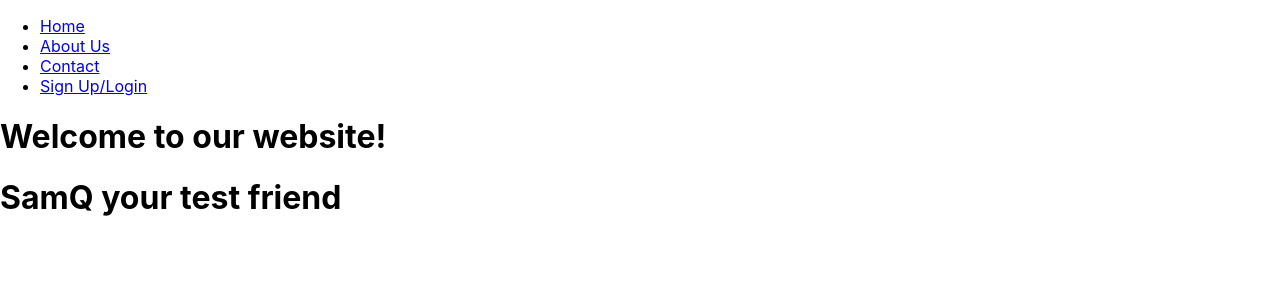
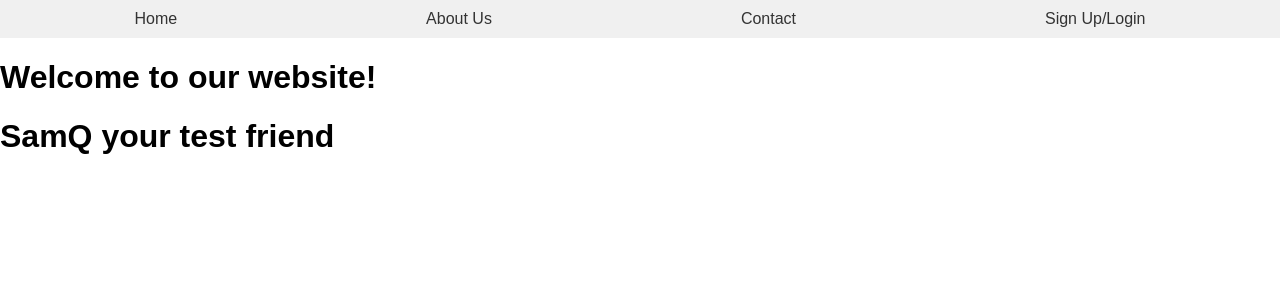
Before and after one commit to Arman-Fathabadi/moonhack, a React (Create React App) app: page / in a window 1280 px wide. Shown: the top 300 px of the page. Built offline with nearby package versions, Linux system fonts and the light colour scheme.

Commit message:
first styling push

```diff
--- a/src/App.jsx
+++ b/src/App.jsx
@@ -5,6 +5,7 @@ import AboutUs from "./pages/AboutUs";
 import Contact from "./pages/Contact";
 import SignUpLogin from "./pages/SignUpLogin";
 import Navigation from "./components/Navigation"; // Import Navigation
+import "./styles/styles.css";
 
 function App() {
   return (
--- a/src/pages/AboutUs.jsx
+++ b/src/pages/AboutUs.jsx
@@ -1,4 +1,5 @@
 import React from "react";
+import "../styles/AboutUs.css";
 
 function AboutUs() {
   return (
--- a/src/pages/Contact.jsx
+++ b/src/pages/Contact.jsx
@@ -1,4 +1,5 @@
 import React from "react";
+import "../styles/Contact.css";
 
 function Contact() {
   return (
--- a/src/pages/LandingPage.jsx
+++ b/src/pages/LandingPage.jsx
@@ -1,11 +1,12 @@
+import "../styles/LandingPage.css";
 import React from "react";
 
 function LandingPage() {
   return (
     <div>
-          <h1>Welcome to our website!</h1>
+      <h1>Welcome to our website!</h1>
       <h1>SamQ your test friend</h1>
-          {/* Add content and styling for the landing page */}
+      {/* Add content and styling for the landing page */}
     </div>
   );
 }
--- a/src/pages/SignUpLogin.jsx
+++ b/src/pages/SignUpLogin.jsx
@@ -1,4 +1,5 @@
 import React from "react";
+import "../styles/SignUpLogin.css";
 
 function SignUpLogin() {
   return (
--- /dev/null
+++ b/src/styles/AboutUs.css
@@ -0,0 +1,19 @@
+.about-us {
+  padding: 20px;
+  line-height: 1.6;
+}
+
+.team-member {
+  display: flex;
+  margin-bottom: 20px;
+}
+
+.team-member img {
+  width: 100px; /* Example */
+  height: auto;
+  margin-right: 15px;
+}
+
+.team-member p {
+  margin: 0;
+}
--- /dev/null
+++ b/src/styles/Contact.css
@@ -0,0 +1,20 @@
+.contact-form {
+  display: flex;
+  flex-direction: column;
+  width: 50%; /* Example */
+  margin: 20px auto;
+}
+
+.contact-form label,
+.contact-form input,
+.contact-form textarea {
+  margin-bottom: 10px;
+}
+
+.contact-form button {
+  padding: 10px;
+  background-color: #4CAF50; /* Example */
+  color: white;
+  border: none;
+  cursor: pointer;
+}
--- /dev/null
+++ b/src/styles/LandingPage.css
@@ -0,0 +1,19 @@
+.landing-page {
+  display: flex;
+  flex-direction: column;
+  align-items: center;
+  justify-content: center;
+  height: 100vh;
+  /*background-image: url('background-image.jpg');*/
+  background-size: cover;
+}
+
+.landing-page h1 {
+  color: white; /* Example */
+  font-size: 3em;
+}
+
+.landing-page p {
+  color: white; /* Example */
+  font-size: 1.2em;
+}
--- /dev/null
+++ b/src/styles/SignUpLogin.css
@@ -0,0 +1,3 @@
+.signup-login-form {
+  /* ... */
+}
--- /dev/null
+++ b/src/styles/styles.css
@@ -0,0 +1,26 @@
+/* Reset some default styles */
+body {
+  margin: 0;
+  padding: 0;
+  font-family: sans-serif;
+}
+
+/* Navigation Bar */
+nav {
+  background-color: #f0f0f0; /* Example color */
+  padding: 10px;
+}
+
+nav ul {
+  list-style-type: none;
+  margin: 0;
+  padding: 0;
+  display: flex;
+  justify-content: space-around; /* Adjust as needed */
+}
+
+nav li a {
+  text-decoration: none;
+  color: #333; /* Example color */
+  padding: 8px;
+}
```
